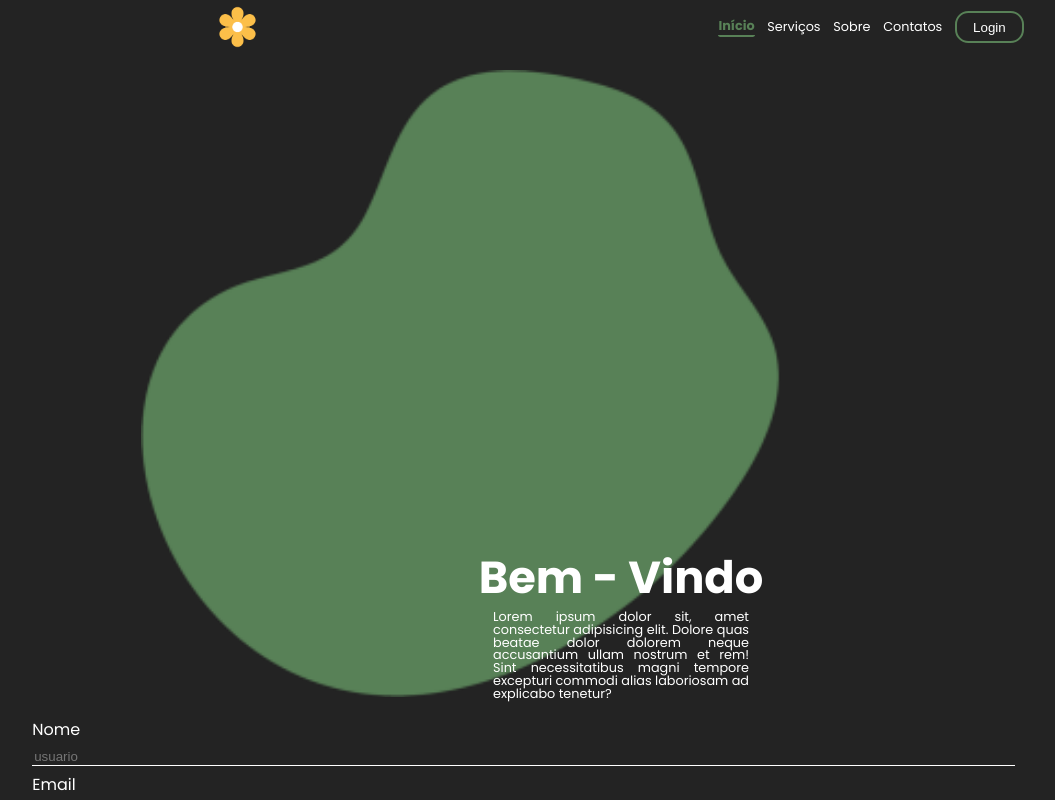
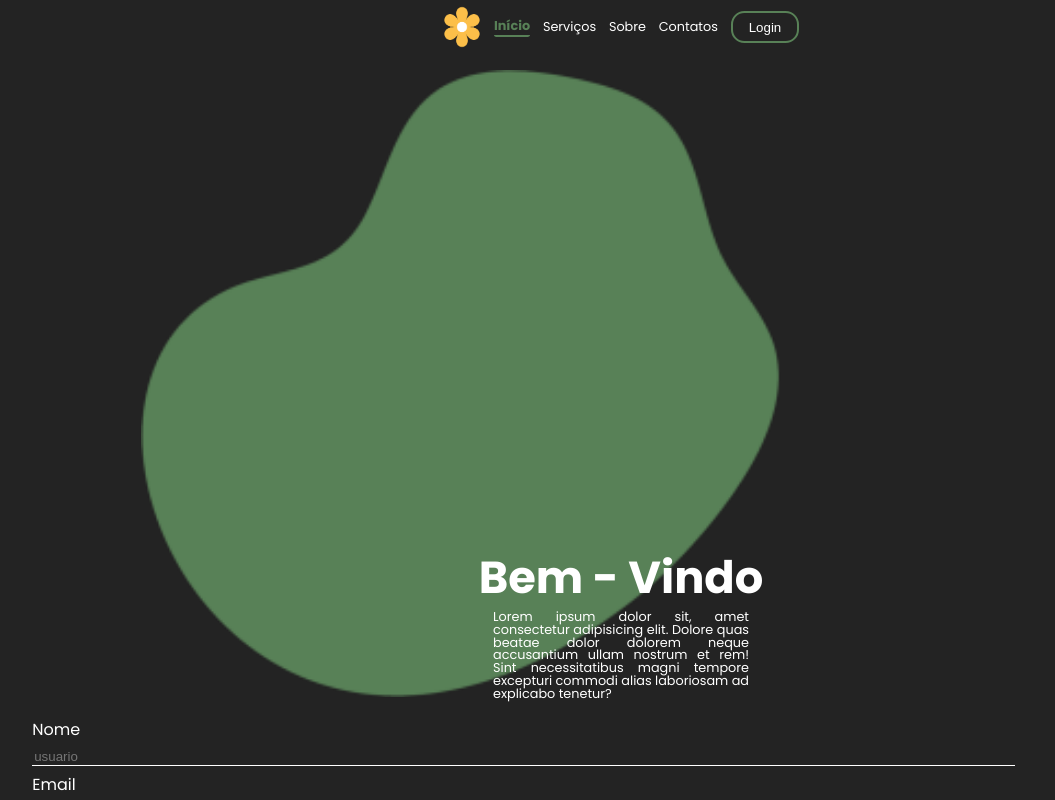
Before and after one commit to LukasNatanael/landing-page-nature, a plain HTML site: page index.html in a window 1280 px wide. Shown: the top 800 px of the page, without its empty margins (19-1074 px from the left). Drawn offline with Linux system fonts and the light colour scheme.

Commit message:
Update style.css

```diff
--- a/style.css
+++ b/style.css
@@ -18,6 +18,10 @@ body {
     font-family: 'Poppins', sans-serif;
 
     overflow-y: hidden;
+
+    display: flex;
+    flex-direction: column;
+    align-items: center;
 }
 
 header {
@@ -26,6 +30,7 @@ header {
     margin: auto;
     justify-content: space-around;
     padding: .5em;
+    gap: 1em;
 
     font-size: .8em;
 
@@ -184,5 +189,5 @@ img#ramo {
     z-index: -1;
     width: 20%;
     bottom: 29em;
-    left: 18em;
+    left: 17.5em;
 }
```
